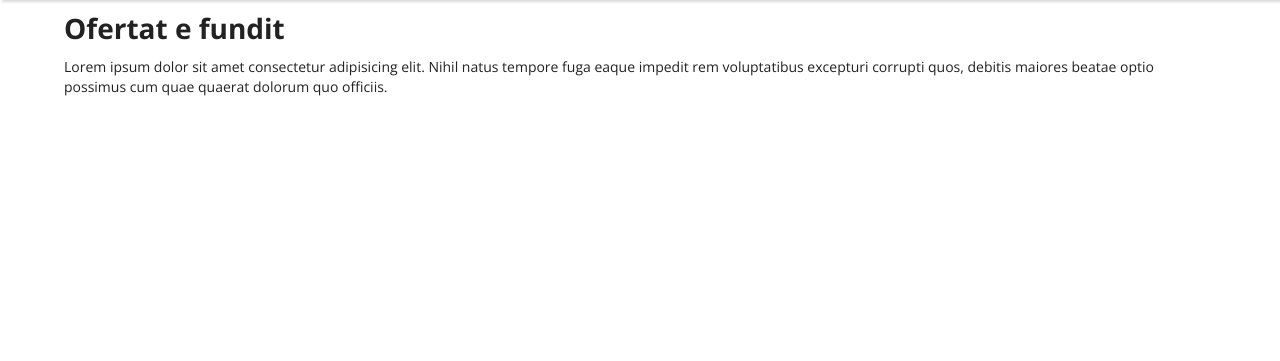
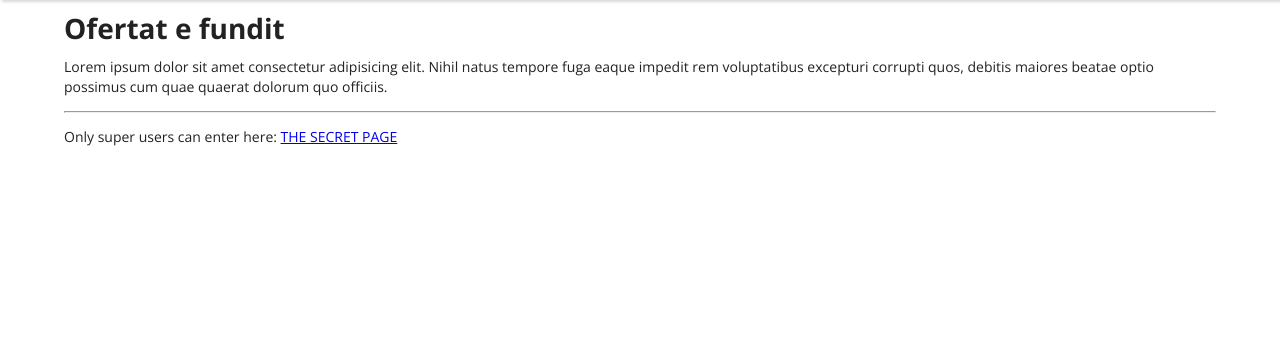
Before and after one commit to gledi/shop, a Django app: page / in a window 1280 px wide. Shown: the part 59-420 px from the top of the page. Run offline with Django 4.2, Linux system fonts and the light colour scheme.

Commit message:
Add secret page

```diff
--- a/pages/templates/pages/home.html
+++ b/pages/templates/pages/home.html
@@ -3,4 +3,6 @@
 {% block content %}
     <h1>Ofertat e fundit</h1>
     <p>Lorem ipsum dolor sit amet consectetur adipisicing elit. Nihil natus tempore fuga eaque impedit rem voluptatibus excepturi corrupti quos, debitis maiores beatae optio possimus cum quae quaerat dolorum quo officiis.</p>
+    <hr>
+    <p>Only super users can enter here: <a href="{% url 'secret' %}">THE SECRET PAGE</a></p>
 {% endblock content %}
--- /dev/null
+++ b/pages/templates/pages/secret.html
@@ -0,0 +1,6 @@
+{% extends 'base.html' %}
+
+{% block content %}
+<h1>For superusers only!</h1>
+<p>Lorem ipsum dolor, sit amet consectetur adipisicing elit. Quidem, aliquam et delectus eaque quisquam porro consequuntur. Perferendis quaerat ratione error suscipit odit asperiores debitis, accusantium, soluta, provident ad officia maiores!</p>
+{% endblock content %}
--- a/pages/urls.py
+++ b/pages/urls.py
@@ -5,5 +5,6 @@ from pages import views
 
 urlpatterns = [
     path("", views.HomeView.as_view(), name="home"),
+    path("super-secret/", views.super_secret, name="secret"),
     path("pages/<page_name>/", views.PageView.as_view(), name="page"),
 ]
--- a/pages/views.py
+++ b/pages/views.py
@@ -1,7 +1,7 @@
-from re import template
 from django.http import HttpRequest, HttpResponse
 from django.shortcuts import render
 from django.views.generic import TemplateView
+from django.contrib.auth.decorators import user_passes_test
 
 
 def home(request: HttpRequest) -> HttpResponse:
@@ -17,3 +17,8 @@ class PageView(TemplateView):
         page_name = self.kwargs.get("page_name", "home")
         template_name = page_name.lower().replace("-", "_").strip()
         return [f"pages/{template_name}.html"]
+
+
+@user_passes_test(lambda user: user.is_superuser)
+def super_secret(request):
+    return render(request, "pages/secret.html")
```
